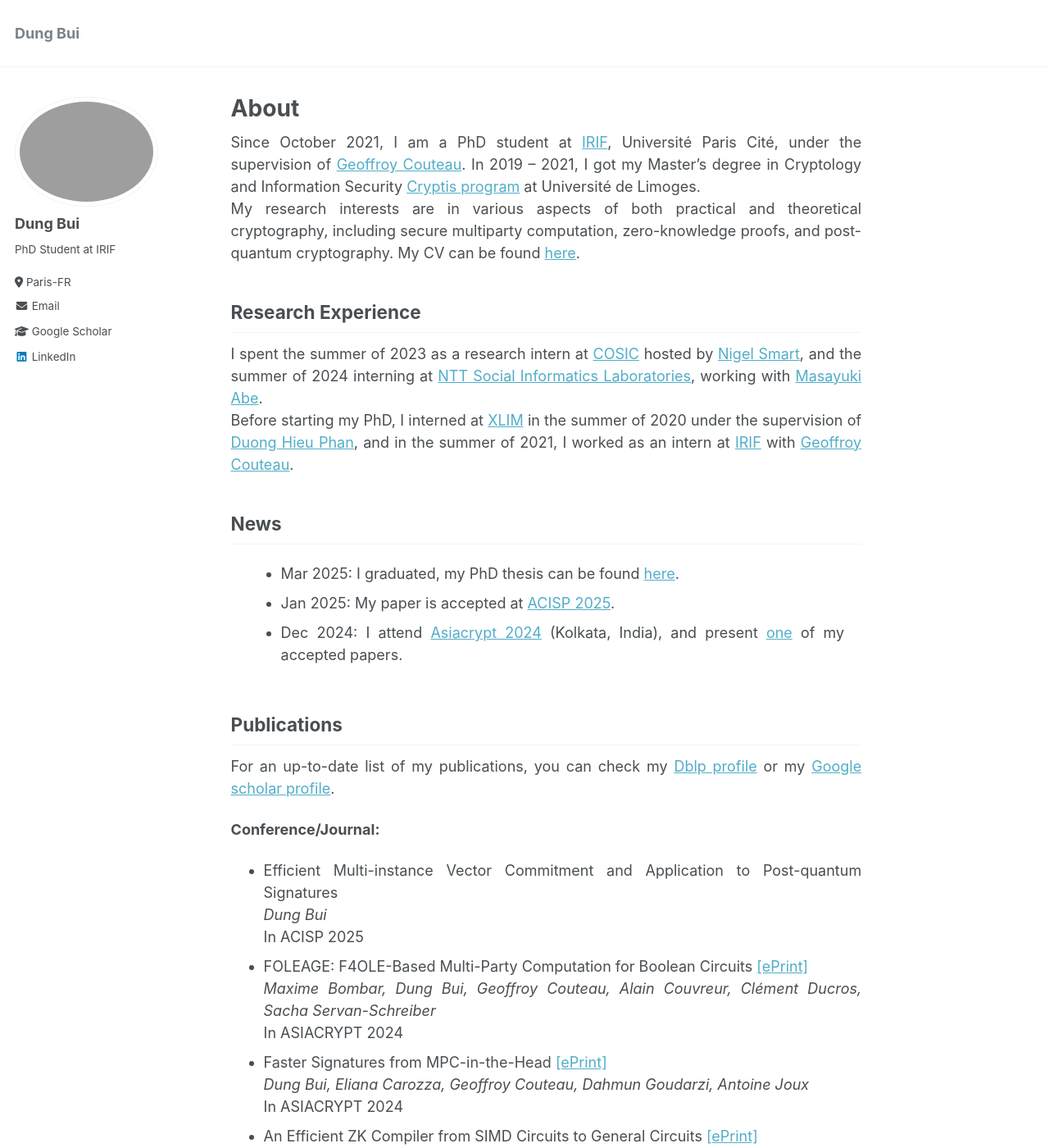
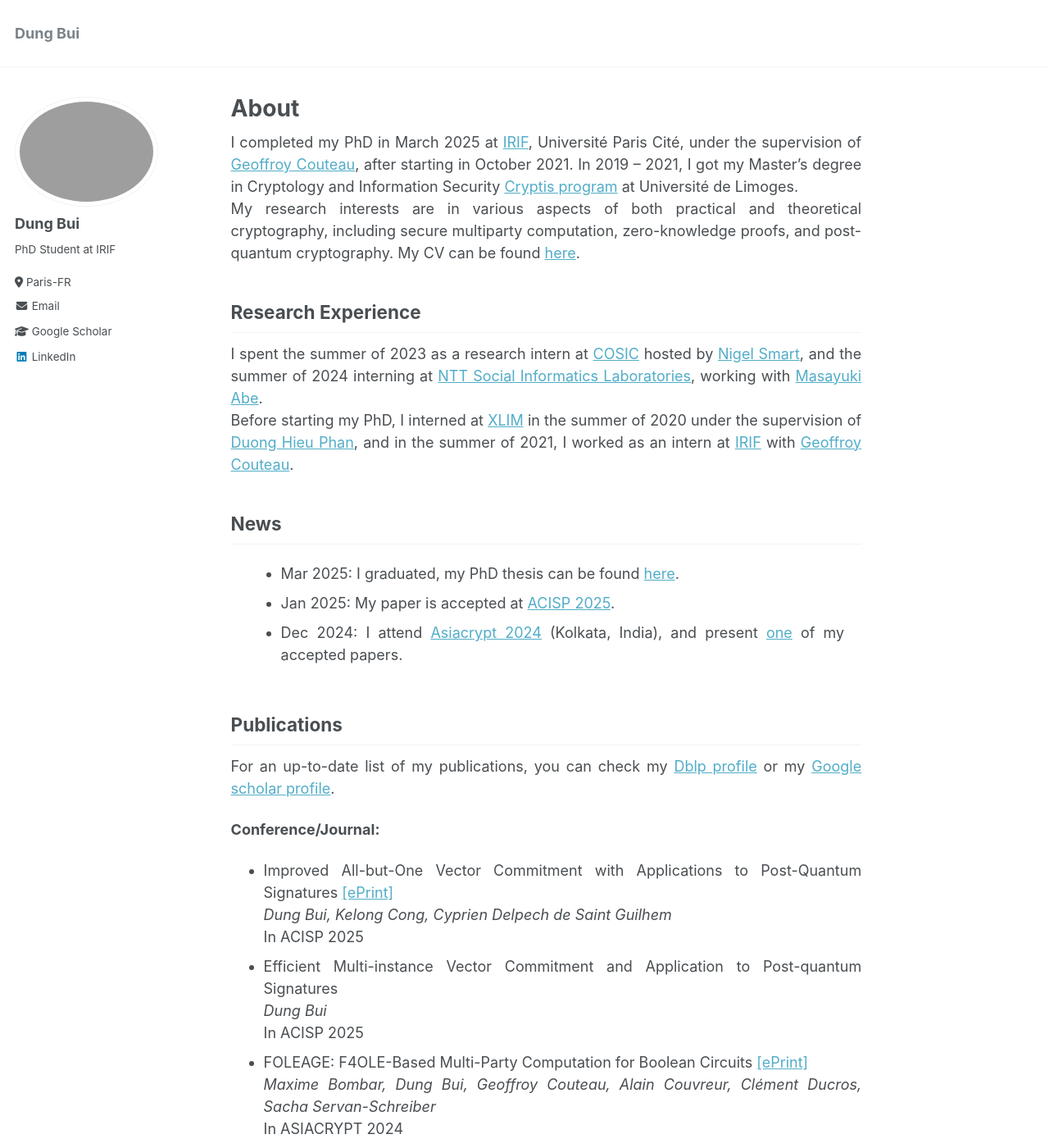
Before and after one commit to dungbui15/dungbui15.github.io, a Jekyll site: the page built from _pages/about.md, in a window 1280 px wide and 1400 px high. Shown: the whole window at 82% size. Built offline with Jekyll 4.4.1, drawn with Linux system fonts in a browser that asks for light colours; some of the changed text lies outside the part shown.

Commit message:
Update about.md

```diff
--- a/_pages/about.md
+++ b/_pages/about.md
@@ -30,7 +30,7 @@
   </style>
 
 
-Since October 2021, I am a PhD student at [IRIF](https://www.irif.fr/), Université Paris Cité, under the supervision of [Geoffroy Couteau](https://geoffroycouteau.github.io/). In 2019 -- 2021, I got my Master's degree in Cryptology and Information Security [Cryptis program](https://www.cryptis.fr/) at Université de Limoges. <br>
+I completed my PhD in March 2025 at [IRIF](https://www.irif.fr/), Université Paris Cité, under the supervision of [Geoffroy Couteau](https://geoffroycouteau.github.io/), after starting in October 2021. In 2019 -- 2021, I got my Master's degree in Cryptology and Information Security [Cryptis program](https://www.cryptis.fr/) at Université de Limoges. <br>
 My research interests are in various aspects of both practical and theoretical cryptography, including secure multiparty computation, zero-knowledge proofs, and post-quantum cryptography. My CV can be found [here](/files/PhD_CV.pdf).
 
 ## Research Experience
@@ -53,6 +53,9 @@
 For an up-to-date list of my publications, you can check my [Dblp profile](https://dblp.uni-trier.de/pid/127/1711.html) or my [Google scholar profile](https://scholar.google.com/citations?user=StGOHMUAAAAJ&hl=en&authuser=1).
 
 **Conference/Journal:**
+- Improved All-but-One Vector Commitment with Applications to Post-Quantum Signatures [[ePrint]](https://eprint.iacr.org/2024/097)
+  *Dung Bui, Kelong Cong, Cyprien Delpech de Saint Guilhem* <br>
+  In ACISP 2025
 - Efficient Multi-instance Vector Commitment and Application to Post-quantum Signatures <br>
   *Dung Bui* <br>
   In ACISP 2025
```
Also changed, not shown: other parts of _pages/about.md (+1 -2 lines).
